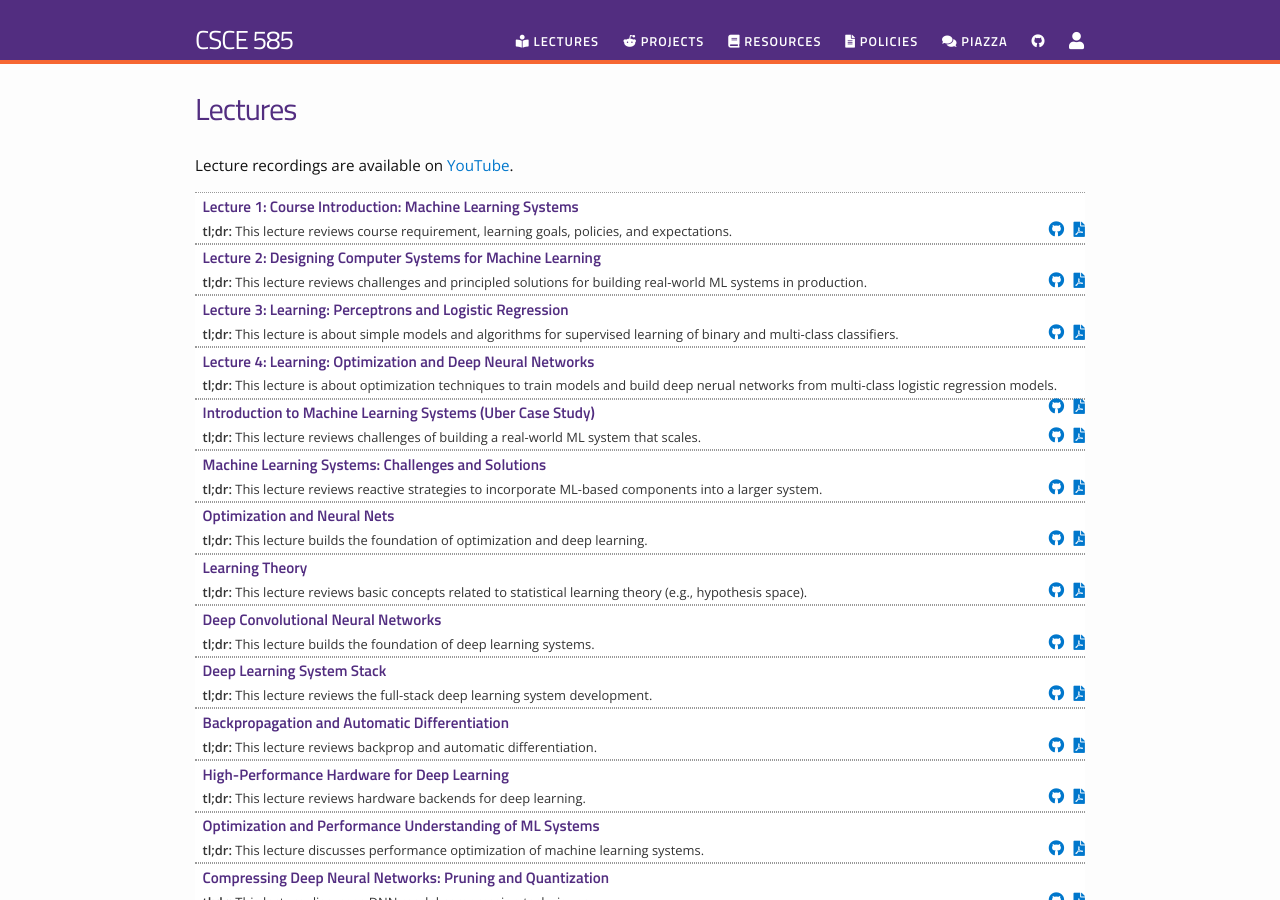
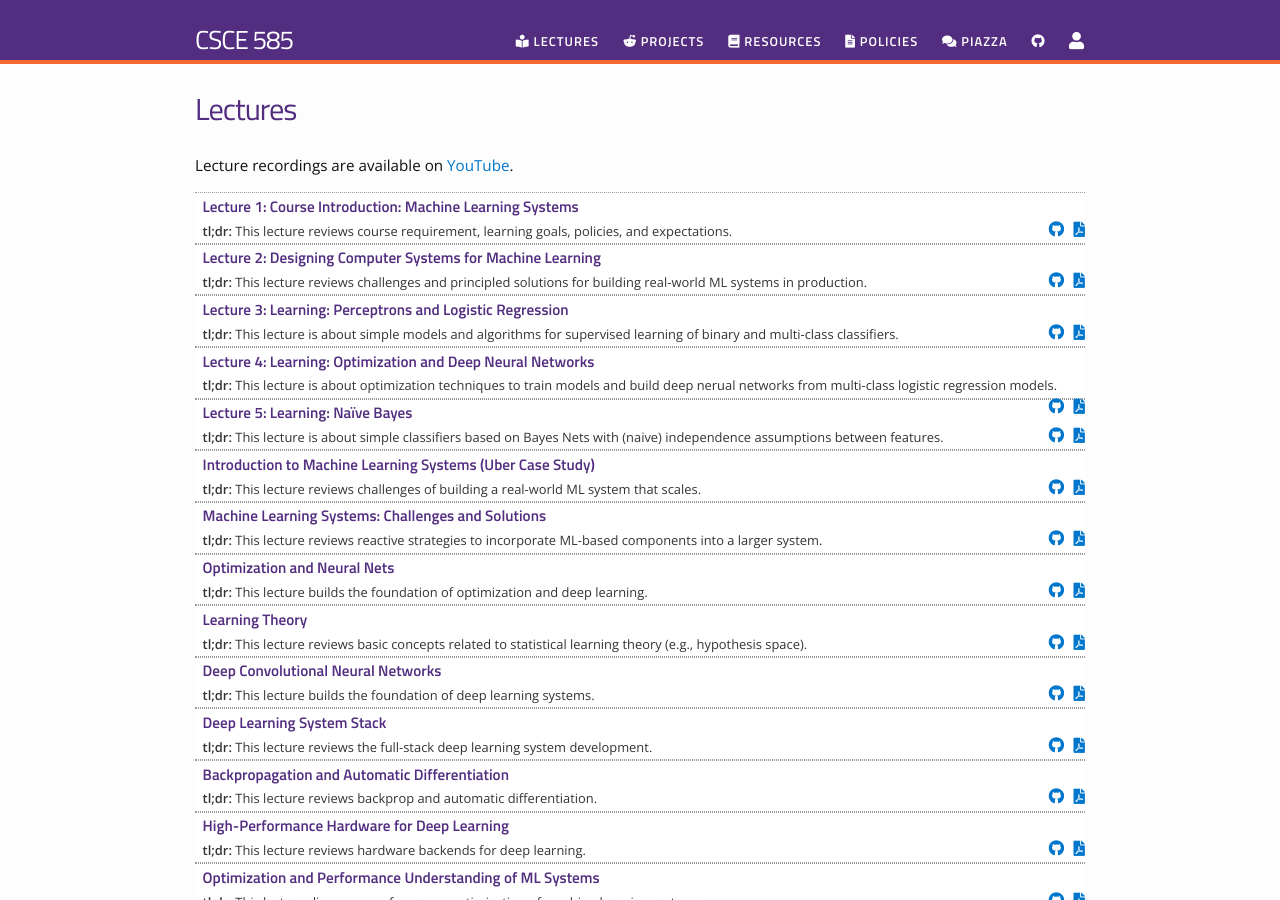
Before and after one commit to pooyanjamshidi/mls, a Jekyll site: the page built from lectures.md, in a window 1280 px wide and 900 px high. Built offline with Jekyll 4.4.1, drawn with Linux system fonts in a browser that asks for light colours; nearby versions of some CDN libraries.

Commit message:
adding naive bayes lecture

```diff
--- a/_data/lectures.yml
+++ b/_data/lectures.yml
@@ -17,6 +17,11 @@
   filename: csce585-optimization-nn
   dirname: lectures
   tldr: "This lecture is about optimization techniques to train models and build deep nerual networks from multi-class logistic regression models."
+
+- title: "Lecture 5: Learning: Naïve Bayes"
+  filename: csce585-naivebayes
+  dirname: lectures
+  tldr: "This lecture is about simple classifiers based on Bayes Nets with (naive) independence assumptions between features."
 
 - title: "Introduction to Machine Learning Systems (Uber Case Study)"
   filename: mls01
```
Also changed, not shown: 1 other file.
